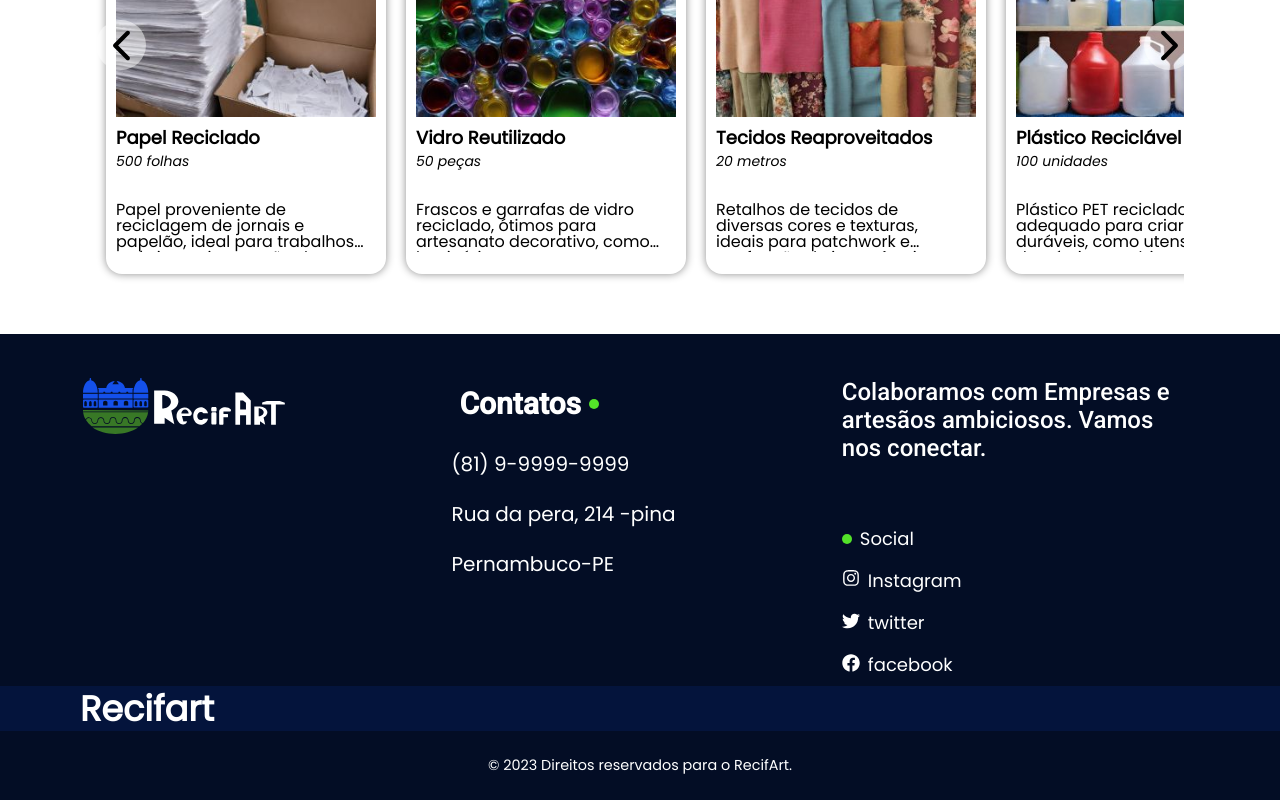
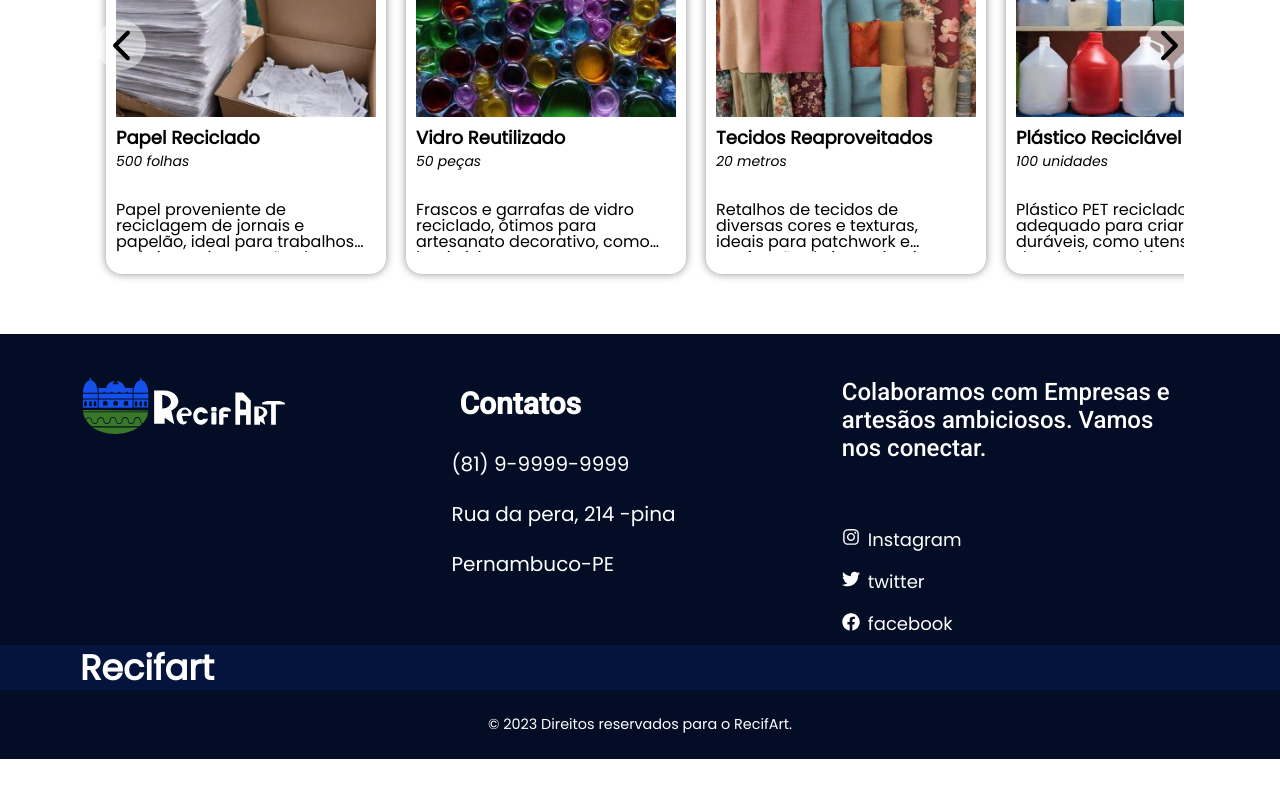
Before and after one commit to Victor87dev/Projeto-recifArt, a React (Vite) app in the folder Projeto-recifArt/: page /materiais in a window 1280 px wide. Shown: the part 907-1707 px from the top of the page. After the commit the page ends 1666 px from the top, so only its background shows below. Built offline with nearby package versions, Linux system fonts and the light colour scheme.

Commit message:
style: ajuste no footer e login

```diff
--- a/Projeto-recifArt/src/components/Footer/Footer.jsx
+++ b/Projeto-recifArt/src/components/Footer/Footer.jsx
@@ -16,7 +16,6 @@ const Footer = () => {
           <div className="footer_media_email">
             <div className="footer_media_email_label">
               <span>Contatos</span>
-              <span className="ponto_verde"></span>
             </div>
 
             <div className="contatos">
@@ -33,10 +32,6 @@ const Footer = () => {
               conectar.
             </p>
             <ul>
-              <li>
-                <span className="ponto_verde"></span>
-                <span>Social</span>
-              </li>
 
               <li>
                 <a href=""><FaInstagram className="instagram" /></a>
--- a/Projeto-recifArt/src/pages/Login/Login.css
+++ b/Projeto-recifArt/src/pages/Login/Login.css
@@ -216,14 +216,3 @@
         width: 100%;
     }
 }
-@media screen and (max-width: 375px) {
-    .img-login img {
-        width: 100px;
-        height: 30px;
-        margin: 5px;
-    }
-    .lado-esquerdo{
-        height: auto;
-
-    }
-}
```
